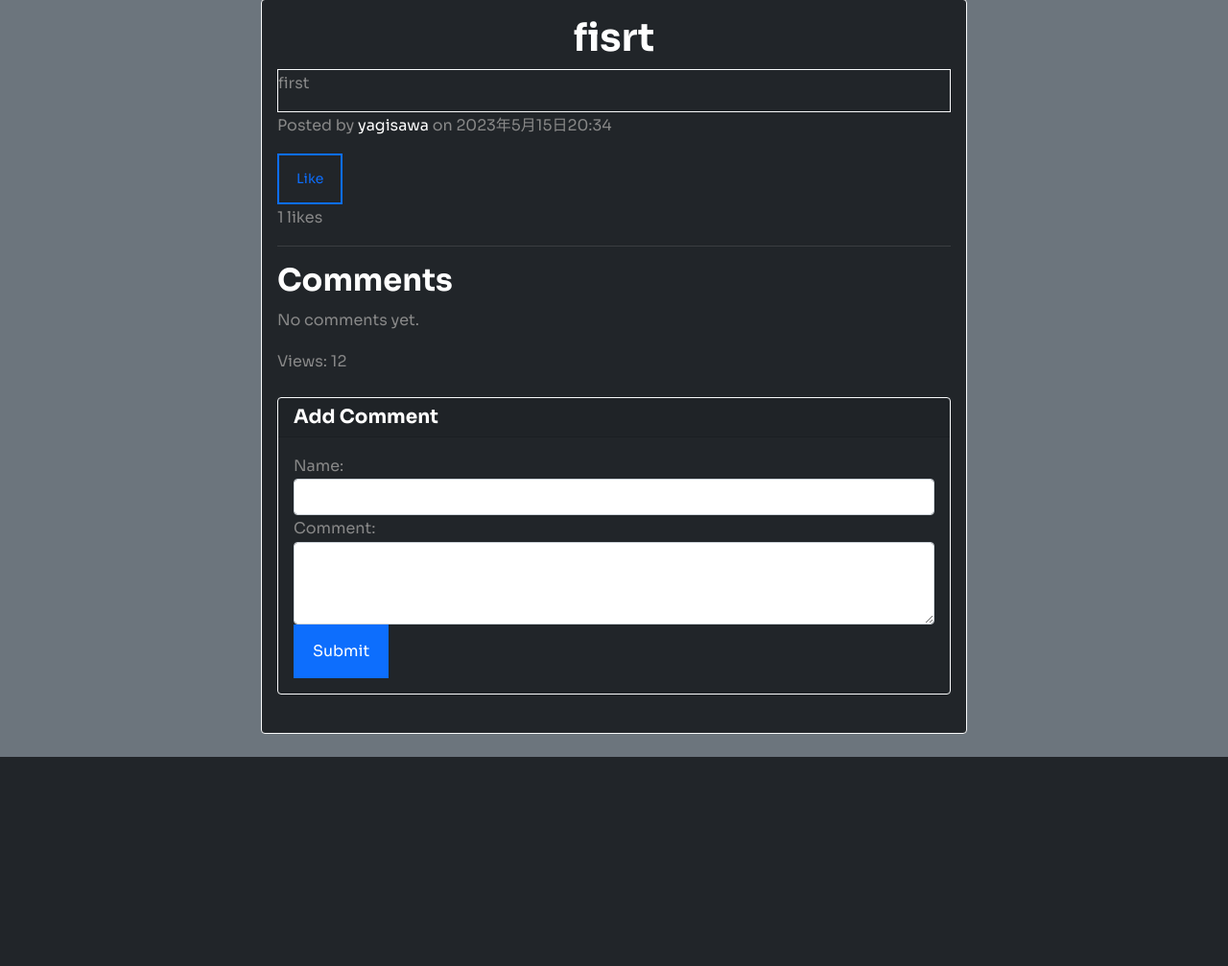
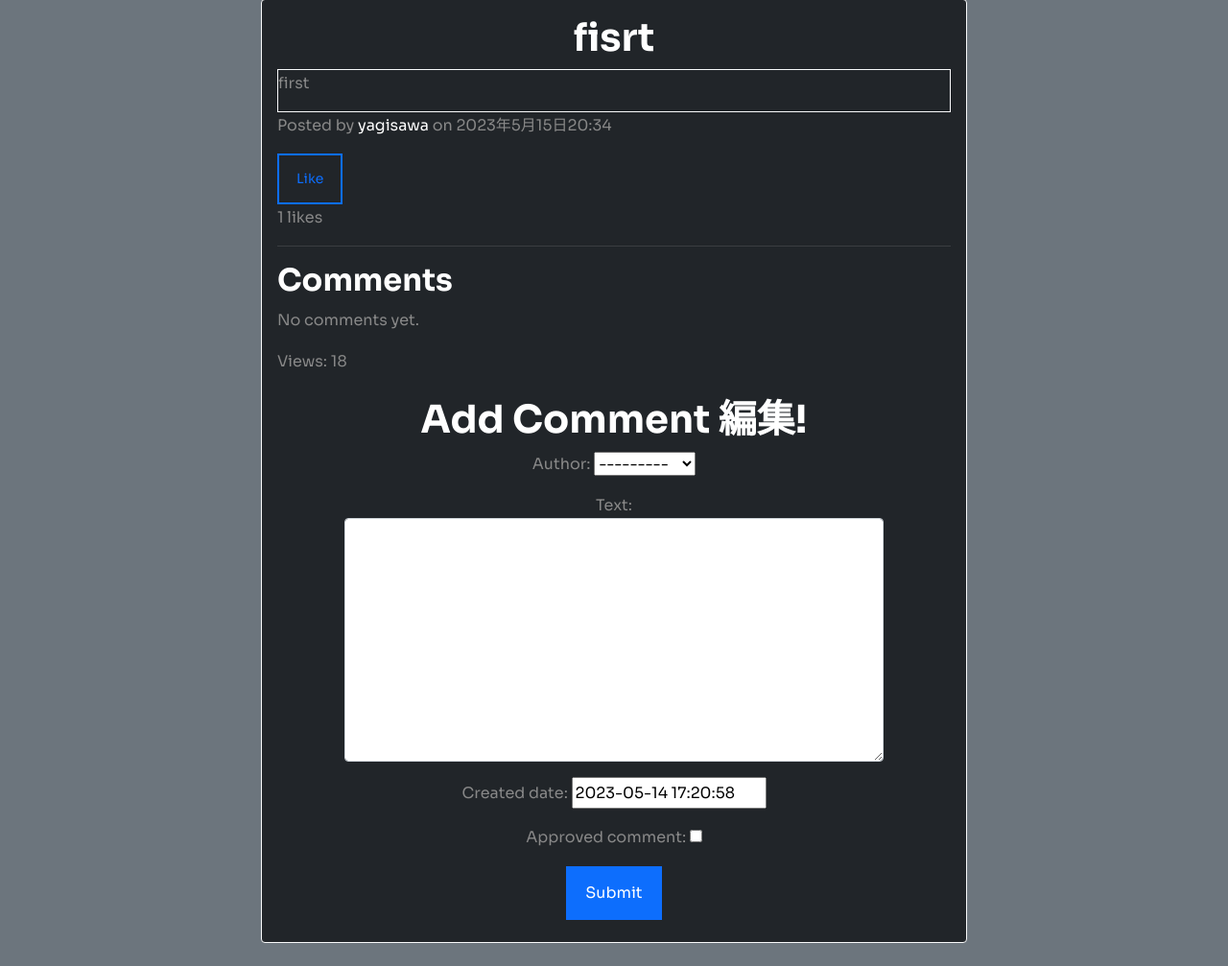
Before and after one commit to goat2130/Django-portfolio-first, a Django app: page /post/1/ in a window 1280 px wide. Shown: the part 105-1112 px from the top of the page at 96% size. Before the commit the page ends 894 px from the top, so only its background shows below. Run offline with Django 4.2, Linux system fonts and the light colour scheme; a user stored in the database is signed in; data comes from the database, SQL or seed files in the repository.

Commit message:
feat: 1.61 うまく反映できない

```diff
--- a/myapp/models.py
+++ b/myapp/models.py
@@ -3,6 +3,8 @@
 from django.utils import timezone
 from django.contrib.auth.models import User
 from django.urls import reverse
+from django.contrib.auth import get_user_model
+from django.http import HttpRequest
 
 class Post(models.Model):
     title = models.CharField(max_length=200)
@@ -31,9 +33,12 @@
 
 
 
+
+
+
 class Comment(models.Model):
-    post = models.ForeignKey(Post, on_delete=models.CASCADE, related_name='comments')
-    author = models.CharField(max_length=200)
+    post = models.ForeignKey('myapp.Post', on_delete=models.CASCADE, related_name='comments')
+    author = models.ForeignKey(get_user_model(), on_delete=models.CASCADE, default=None)
     text = models.TextField()
     created_date = models.DateTimeField(default=timezone.now)
     approved_comment = models.BooleanField(default=False)
@@ -41,6 +46,31 @@
     def approve(self):
         self.approved_comment = True
         self.save()
+
+    def save(self, *args, **kwargs):
+        if not self.pk and not self.author_id:
+            # 新しいコメントで、まだauthorが設定されていない場合
+            self.author = self._get_current_user()
+        super().save(*args, **kwargs)
+
+    def _get_current_user(self):
+        from django.contrib.auth.models import AnonymousUser
+        from django.contrib.sessions.middleware import SessionMiddleware
+        from django.contrib.auth.middleware import AuthenticationMiddleware
+
+    # ダミーリクエストオブジェクトを作成し、セッションと認証情報を設定します
+        request = HttpRequest()
+        SessionMiddleware().process_request(request)
+        AuthenticationMiddleware().process_request(request)
+        request.session.save()
+
+    # リクエストから現在のユーザーを取得します
+        user = request.user
+
+        if user.is_authenticated:
+            return user
+        else:
+            return AnonymousUser()
 
     def __str__(self):
         return self.text
--- a/myapp/templates/myapp/post_detail.html
+++ b/myapp/templates/myapp/post_detail.html
@@ -55,23 +55,16 @@
             <p>{{ post.text|linebreaks }}</p>
 
             {% if user.is_authenticated %}
-              <div class="card my-4 bg-dark border border-light">
-                <h5 class="card-header">Add Comment</h5>
-                <div class="card-body">
-                  <form method="POST" class="comment-form" action="{% url 'add_comment_to_post' pk=post.pk %}">
-                    {% csrf_token %}
-                    <div class="form-group">
-                      <label for="author">Name:</label>
-                      <input type="text" class="form-control" id="author" name="author" required>
-                    </div>
-                    <div class="form-group">
-                      <label for="text">Comment:</label>
-                      <textarea class="form-control" id="text" name="text" rows="3" required></textarea>
-                    </div>
-                    <button type="submit" class="btn btn-primary">Submit</button>
-                  </form>
-                </div>
-              </div>
+          <div style="display: flex; justify-content: center; align-items: center; height: 70vh;">
+            <div style="text-align: center; width: 80%;">
+              <h1>Add Comment 編集!</h1>
+              <form method="POST" class="comment-form bg-dark" action="{% url 'add_comment_to_post' pk=post.pk %}">
+                  {% csrf_token %}
+                  {{ form.as_p }}
+                  <button type="submit" class="btn btn-primary">Submit</button>
+              </form>
+            </div>
+          </div>
             {% endif %}
           </div>
         </div>
```
Also changed, not shown: db.sqlite3, myapp/migrations/0013_alter_comment_author.py (added).
